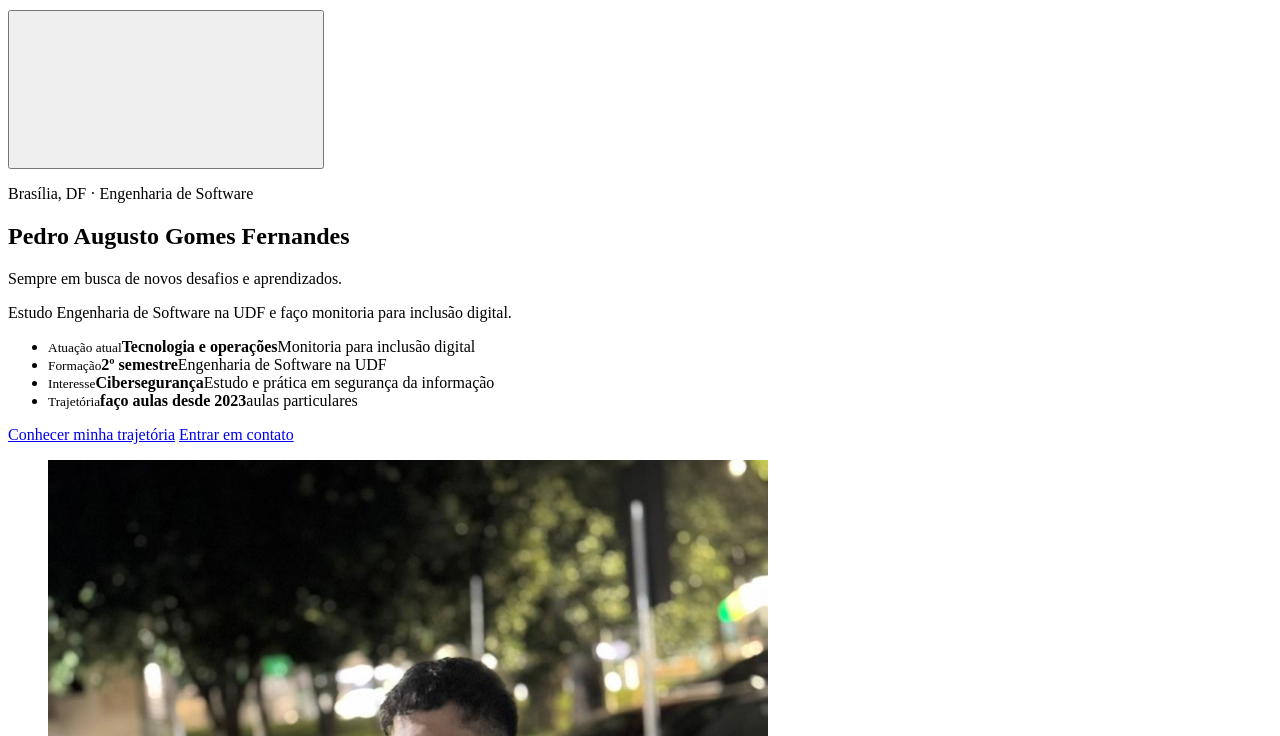
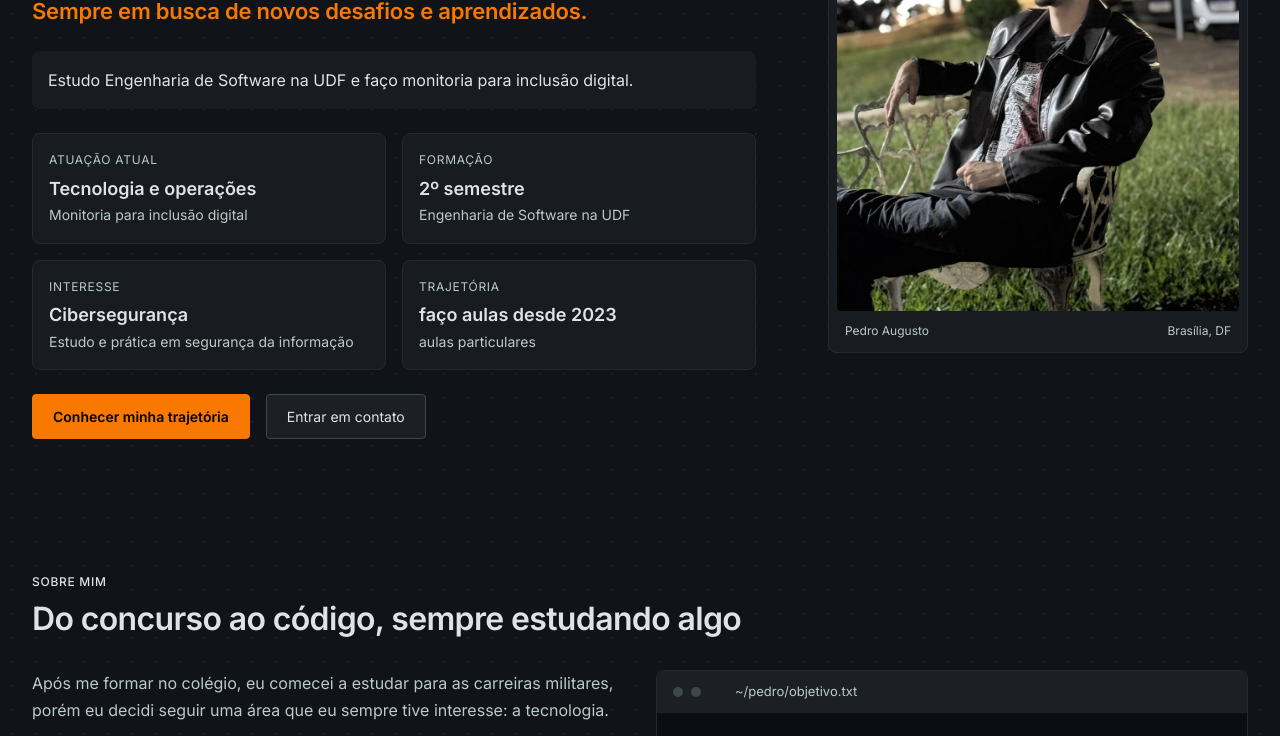
Before and after one commit to pedroagf2005-oss/portifolio-pedro, a plain HTML site: page index.html in a window 1280 px wide. Shown: the part 310-1046 px from the top of the page. Drawn offline with Linux system fonts and the light colour scheme; files whose address does not match are found by name.

Commit message:
corrigi o link do css e do js para que o cache seja atualizado, adicionando v=7 no final do link

```diff
--- a/index.html
+++ b/index.html
@@ -21,8 +21,8 @@
   <link rel="preconnect" href="https://fonts.googleapis.com">
   <link rel="preconnect" href="https://fonts.gstatic.com" crossorigin>
   <link rel="stylesheet" href="https://fonts.googleapis.com/css2?family=Inter:wght@400;500;600&family=JetBrains+Mono:wght@400;500;600&family=Manrope:wght@600;700&display=swap">
-  <link rel="stylesheet" href="../assets/css/style.cssv=7">
-  <script src="../assets/js/main.jsv=7" defer></script>
+  <link rel="stylesheet" href="../assets/css/style.css?v=7">
+  <script src="../assets/js/main.js?v=7" defer></script>
 </head>
 <body>
   <svg class="icons" aria-hidden="true">
```
